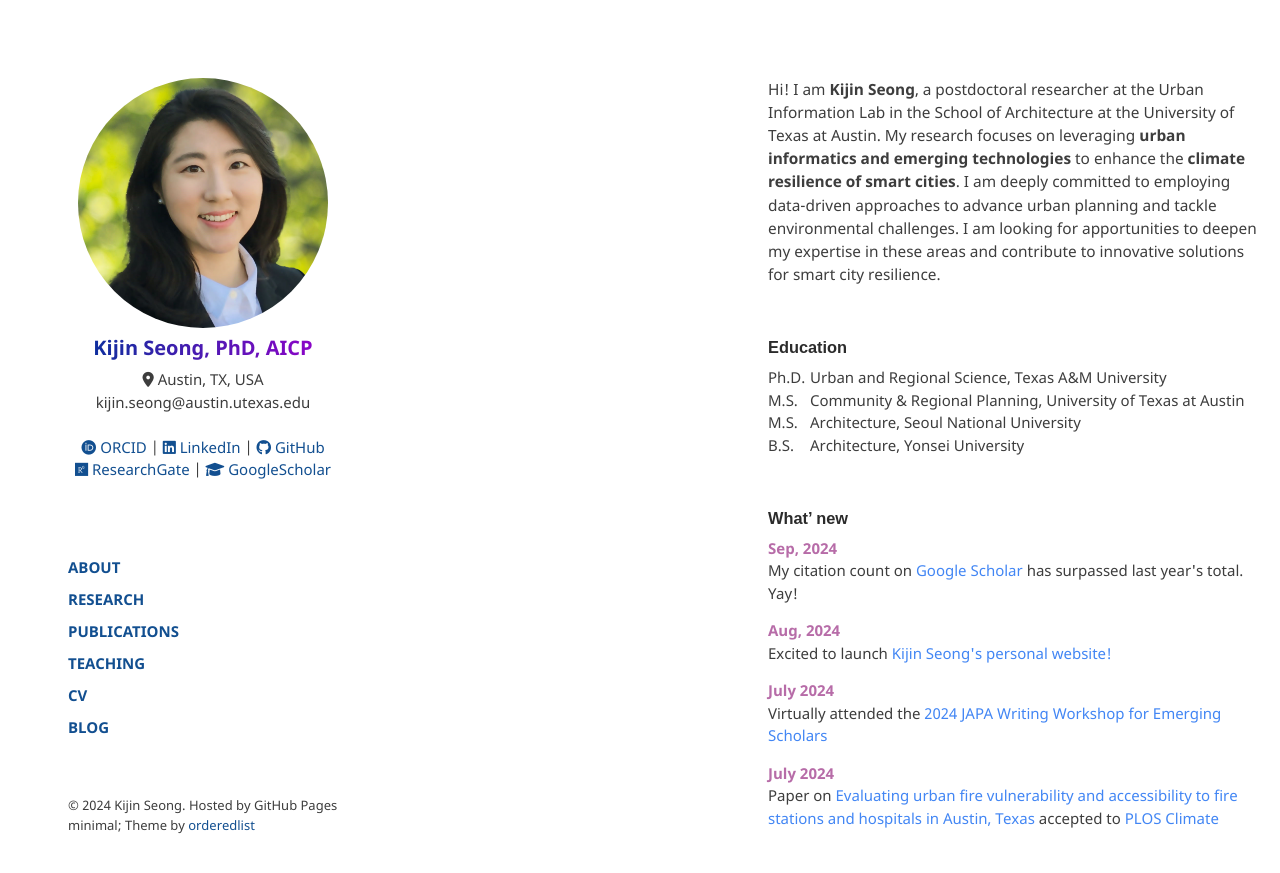
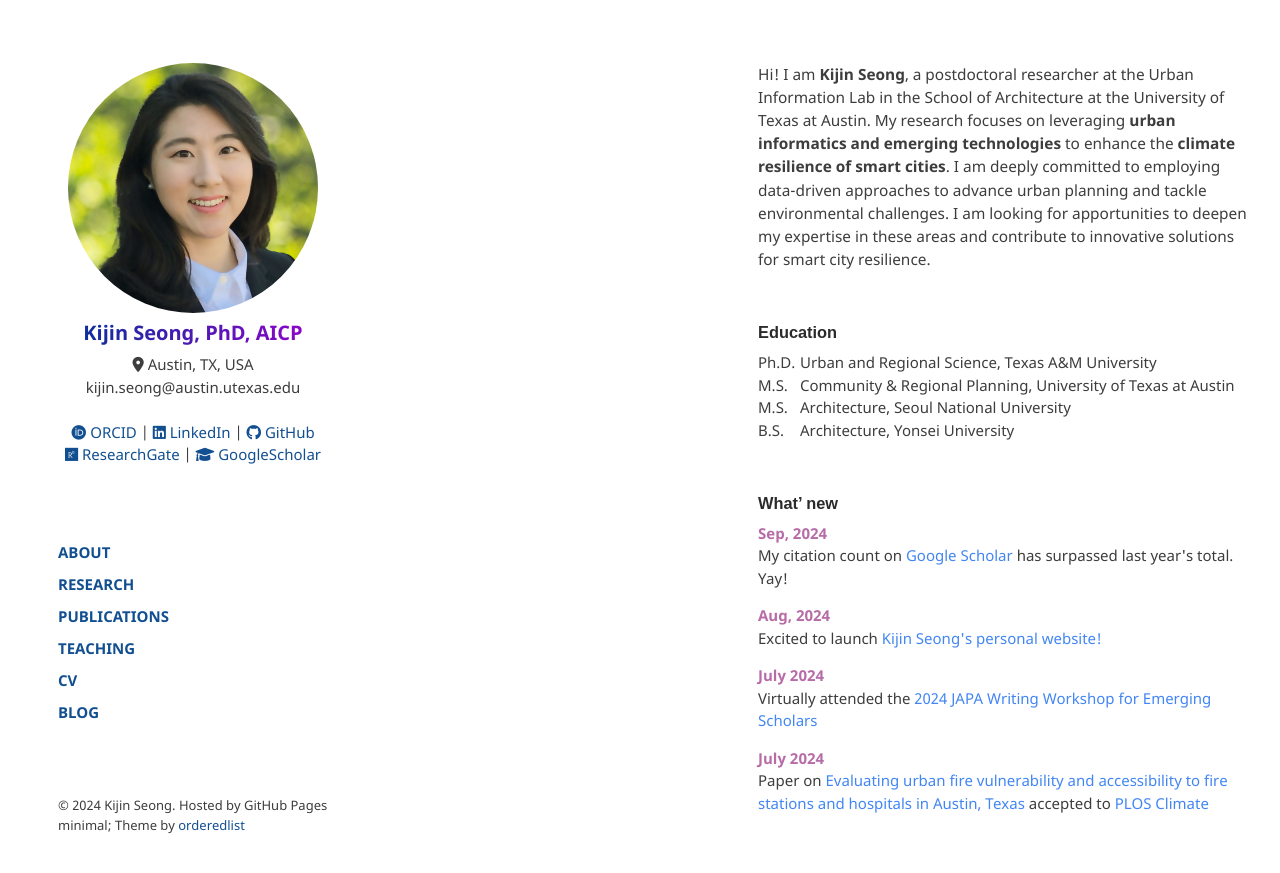
Before and after one commit to kijinseong/kijinseong.github.io, a Jekyll site: the page built from index.md, in a window 1280 px wide. Shown: the top 873 px of the page. Built offline with Jekyll 4.4.1, drawn with Linux system fonts in a browser that asks for light colours.

Commit message:
changed margin; exclude padding

```diff
--- a/assets/css/style.scss
+++ b/assets/css/style.scss
@@ -43,8 +43,7 @@ a:hover {
   // left side is 270
   // 1200-270 = 930
   // 30px free room
-  margin: 10px auto;
-  padding: 10px;
+  margin: 5px auto;
 }
 
 section {
```
